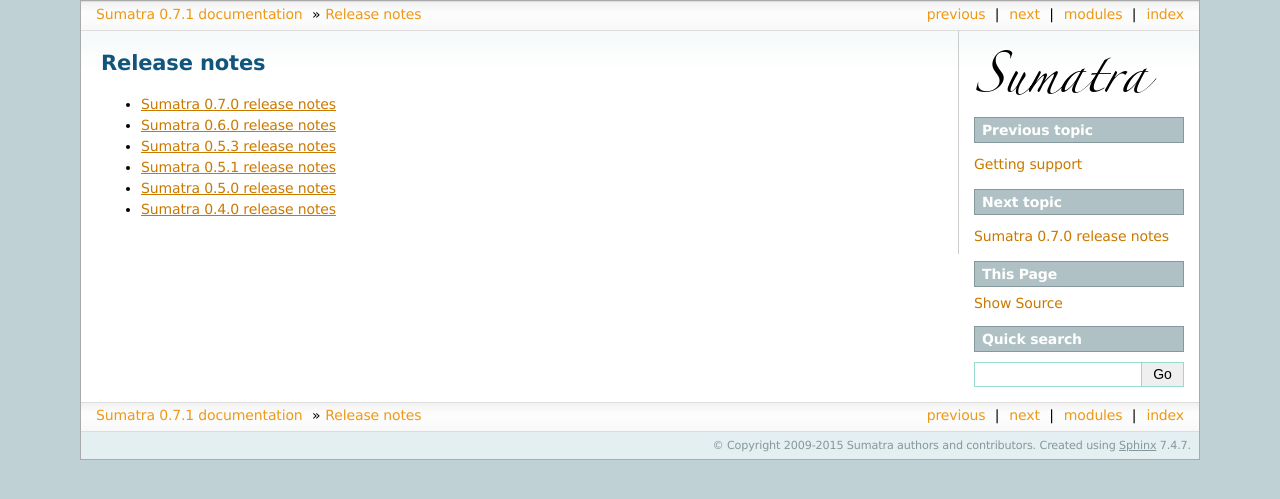
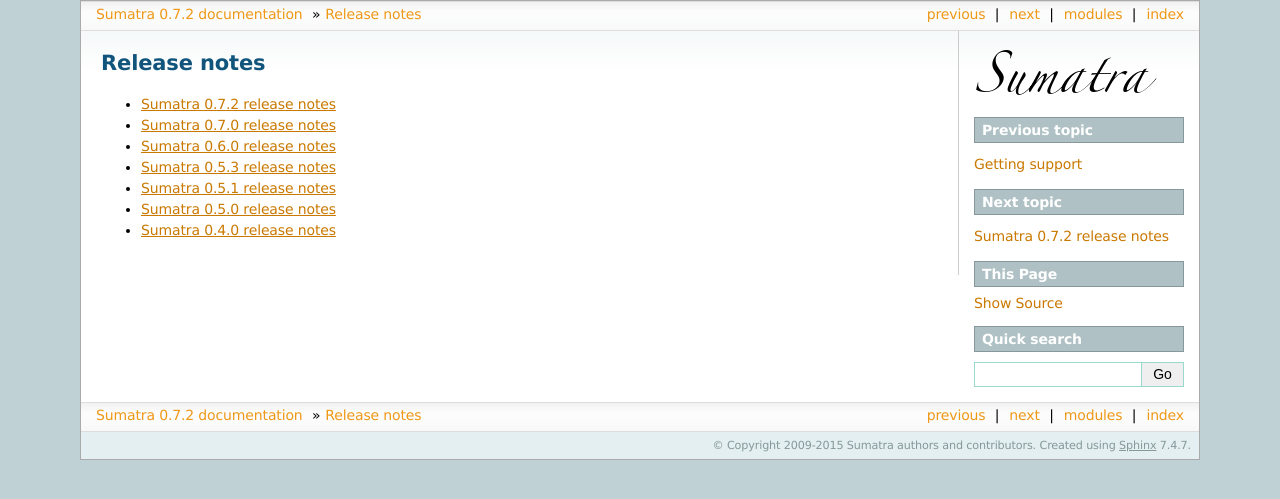
Before and after one commit to open-research/sumatra, a Sphinx documentation site: the page built from doc/release_notes.txt, in a window 1280 px wide. Shown: the top 499 px of the page. Built offline with Sphinx 7.4.7, drawn with Linux system fonts in a browser that asks for light colours.

Commit message:
Release 0.7.2

```diff
--- a/README.rst
+++ b/README.rst
@@ -65,10 +65,10 @@
 These instructions are for Unix, Mac OS X. They may work on Windows as well, but
 it hasn't been thoroughly tested.
 
-If you have downloaded the source package, Sumatra-0.7.0.tar.gz::
+If you have downloaded the source package, Sumatra-0.7.2.tar.gz::
 
-    $ tar xzf Sumatra-0.7.0.tar.gz
-    $ cd Sumatra-0.7.0
+    $ tar xzf Sumatra-0.7.2.tar.gz
+    $ cd Sumatra-0.7.2
     # python setup.py install
 
 The last step may have to be done as root.
--- a/doc/conf.py
+++ b/doc/conf.py
@@ -49,7 +49,7 @@
 # The short X.Y version.
 version = '0.7'
 # The full version, including alpha/beta/rc tags.
-release = '0.7.1'
+release = '0.7.2'
 
 # The language for content autogenerated by Sphinx. Refer to documentation
 # for a list of supported languages.
--- a/doc/getting_started.txt
+++ b/doc/getting_started.txt
@@ -96,7 +96,7 @@
     Append label to     : None
     Label generator     : timestamp
     Timestamp format    : %Y%m%d-%H%M%S
-    Sumatra version     : 0.7.0
+    Sumatra version     : 0.7.2
 
 Sumatra automatically records the identity and versions of the simulation files
 and the simulator executable, stores links to any files created by the
@@ -162,7 +162,7 @@
     $ smt
     Usage: smt <subcommand> [options] [args]
 
-    Simulation/analysis management tool version 0.7.0
+    Simulation/analysis management tool version 0.7.2
 
     Available subcommands:
       init
--- a/doc/installation.txt
+++ b/doc/installation.txt
@@ -17,8 +17,8 @@
 Alternatively, you can download the Sumatra package from either PyPI or the
 `INCF Software Centre`_ and install it as follows::
 
-    $ tar xzf Sumatra-0.7.0.tar.gz
-    $ cd Sumatra-0.7.0
+    $ tar xzf Sumatra-0.7.2.tar.gz
+    $ cd Sumatra-0.7.2
     # python setup.py install
 
 The last step may need to be run as root, or using sudo, although in general
--- a/doc/release_notes.txt
+++ b/doc/release_notes.txt
@@ -6,6 +6,7 @@
 .. toctree::
    :maxdepth: 1
 
+   releases/0.7.2.txt
    releases/0.7.0.txt
    releases/0.6.0.txt
    releases/0.5.3.txt
--- a/setup.py
+++ b/setup.py
@@ -35,7 +35,7 @@
 
 setup(
     name = "Sumatra",
-    version = "0.7.1",
+    version = "0.7.2",
     package_dir = {'sumatra': 'sumatra'},
     packages = ['sumatra', 'sumatra.dependency_finder', 'sumatra.datastore',
                 'sumatra.recordstore', 'sumatra.recordstore.django_store',
--- a/sumatra/__init__.py
+++ b/sumatra/__init__.py
@@ -4,4 +4,4 @@
            'dependency_finder', 'web', 'decorators', 'publishing',
            'users', 'core']
 
-__version__ = "0.7.1"
+__version__ = "0.7.2"
```
Also changed, not shown: doc/releases/0.7.2.txt (added, +20 -0 lines), 1 other file.
